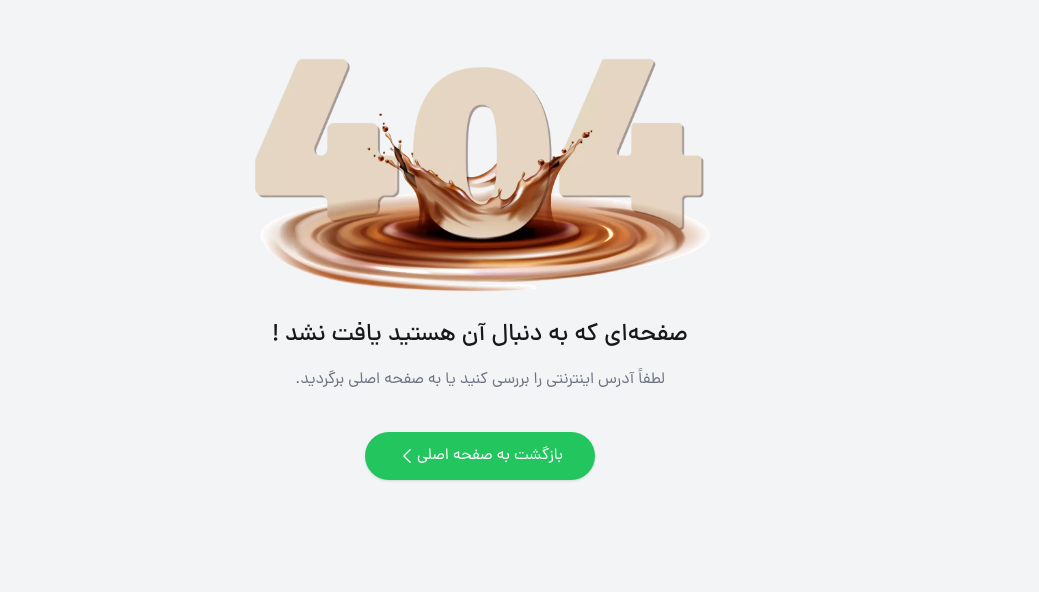
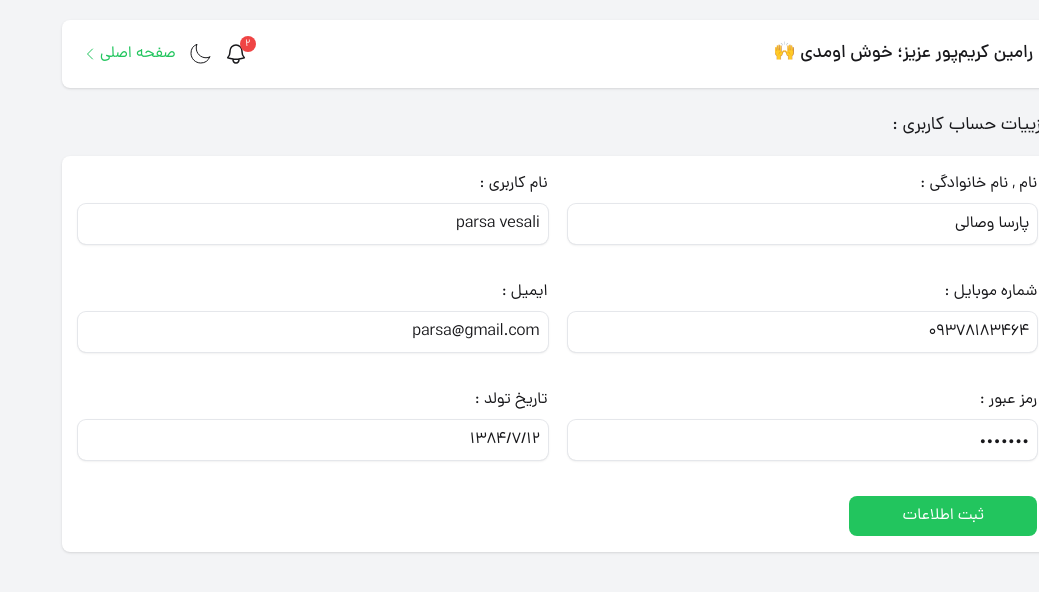
Before and after one commit to ramin-kp/caffeine-project, a Next.js app: page /u-panel/account in a window 1280 px wide. Before the commit this address had no page. Shown: the top 592 px of the page, without its empty margins (241-1280 px from the left). Built offline with nearby package versions, Linux system fonts and the light colour scheme.

Commit message:
developing u-panel Account page

```diff
--- /dev/null
+++ b/src/app/u-panel/account/page.js
@@ -0,0 +1,90 @@
+import UserPanelLayout from "@/components/Layouts/UserPanelLayout/UserPanelLayout";
+import React from "react";
+
+function Account() {
+  return (
+    <UserPanelLayout>
+      <div className="grid grid-cols-12 gap-6 mt-6">
+        <div className="col-span-12">
+          <p className="text-lg"> جزییات حساب کاربری :</p>
+          <form className="grid grid-cols-12 child:col-span-12 md:child:col-span-6 gap-5 bg-white shadow child:flex child:flex-col child:gap-x-2 mt-4 p-4 dark:bg-zinc-700 rounded-lg ">
+            <div>
+              <label htmlFor="" className="mb-2">
+                {" "}
+                نام , نام خانوادگی :
+              </label>
+              <input
+                type="text"
+                placeholder="نام , نام خانوادگی "
+                value="پارسا وصالی"
+                className="tailwind-input"
+              />
+            </div>
+            <div>
+              <label htmlFor="" className="mb-2">
+                {" "}
+                نام کاربری :
+              </label>
+              <input
+                type="text"
+                placeholder="نام کاربری"
+                value="parsa vesali"
+                className="tailwind-input"
+              />
+            </div>
+            <div>
+              <label htmlFor="" className="mb-2">
+                شماره موبایل :
+              </label>
+              <input
+                type="text"
+                placeholder="شماره موبایل"
+                value="09378183464"
+                className="tailwind-input"
+              />
+            </div>
+            <div>
+              <label htmlFor="" className="mb-2">
+                {" "}
+                ایمیل :
+              </label>
+              <input
+                type="text"
+                placeholder="ایمیل"
+                value="parsa@gmail.com"
+                className="tailwind-input"
+              />
+            </div>
+            <div>
+              <label htmlFor="" className="mb-2">
+                {" "}
+                رمز عبور :
+              </label>
+              <input
+                type="password"
+                placeholder="رمز عبور "
+                value="1211212"
+                className="tailwind-input"
+              />
+            </div>
+            <div>
+              <label htmlFor="" className="mb-2">
+                {" "}
+                تاریخ تولد :
+              </label>
+              <input
+                type="text"
+                placeholder="تاریخ تولد "
+                value="1384/7/12"
+                className="tailwind-input"
+              />
+            </div>
+            <button className="main-btn w-[40%] py-2">ثبت اطلاعات</button>
+          </form>
+        </div>
+      </div>
+    </UserPanelLayout>
+  );
+}
+
+export default Account;
```
